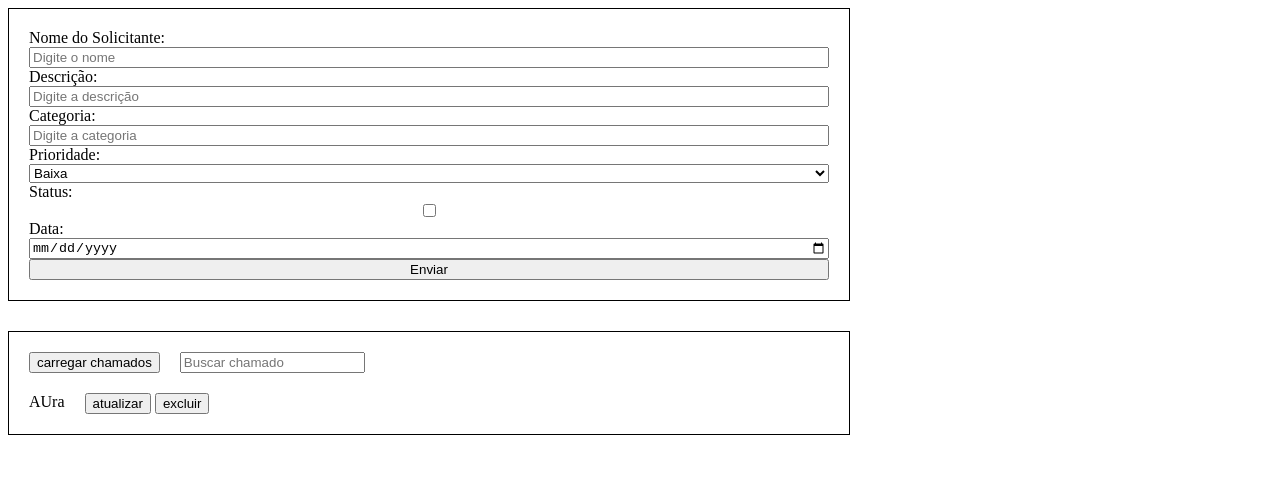
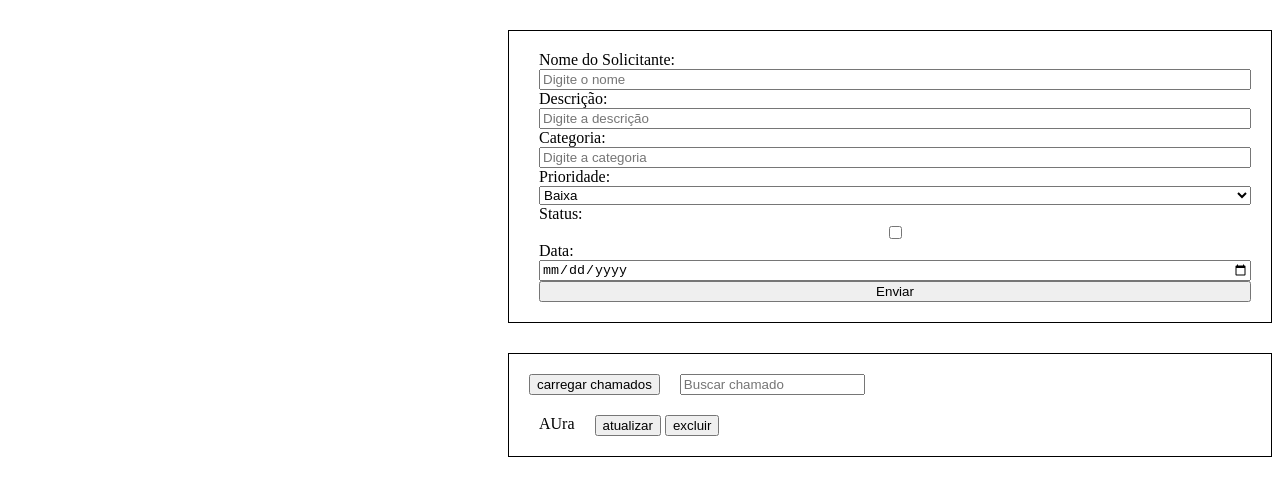
Before and after one commit to danielmonteirodeandrade/crud, a website: page frontend/index.html in a window 1280 px wide. Drawn offline with Linux system fonts and the light colour scheme.

Commit message:
Update index.css

```diff
--- a/frontend/index.css
+++ b/frontend/index.css
@@ -4,7 +4,8 @@
     flex-wrap: wrap;
     justify-content: left;
     max-width: 800px;
-    margin-bottom: 30px;
+    margin-top: 30px;
+    margin-left: 500px;
     border: 1px solid #000;
     padding: 20px;
     gap: 20px;
@@ -14,10 +15,12 @@
     display: flex;
     flex-direction: column;
     flex-wrap: wrap;
+    margin-left: 10px;
 }
 
 #chamados {
     display: flex;
+    margin-left: 10px;
 }
 
 .chamado {
```
